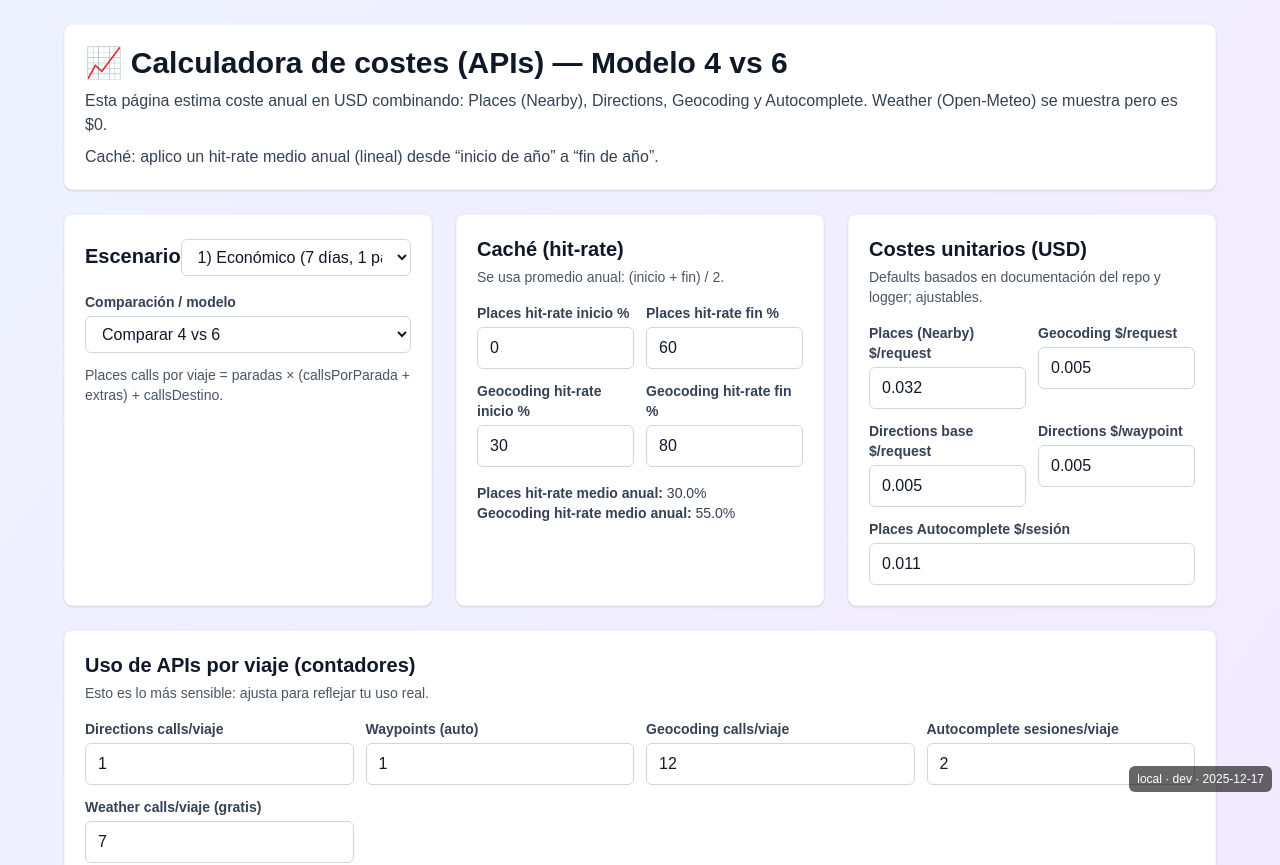
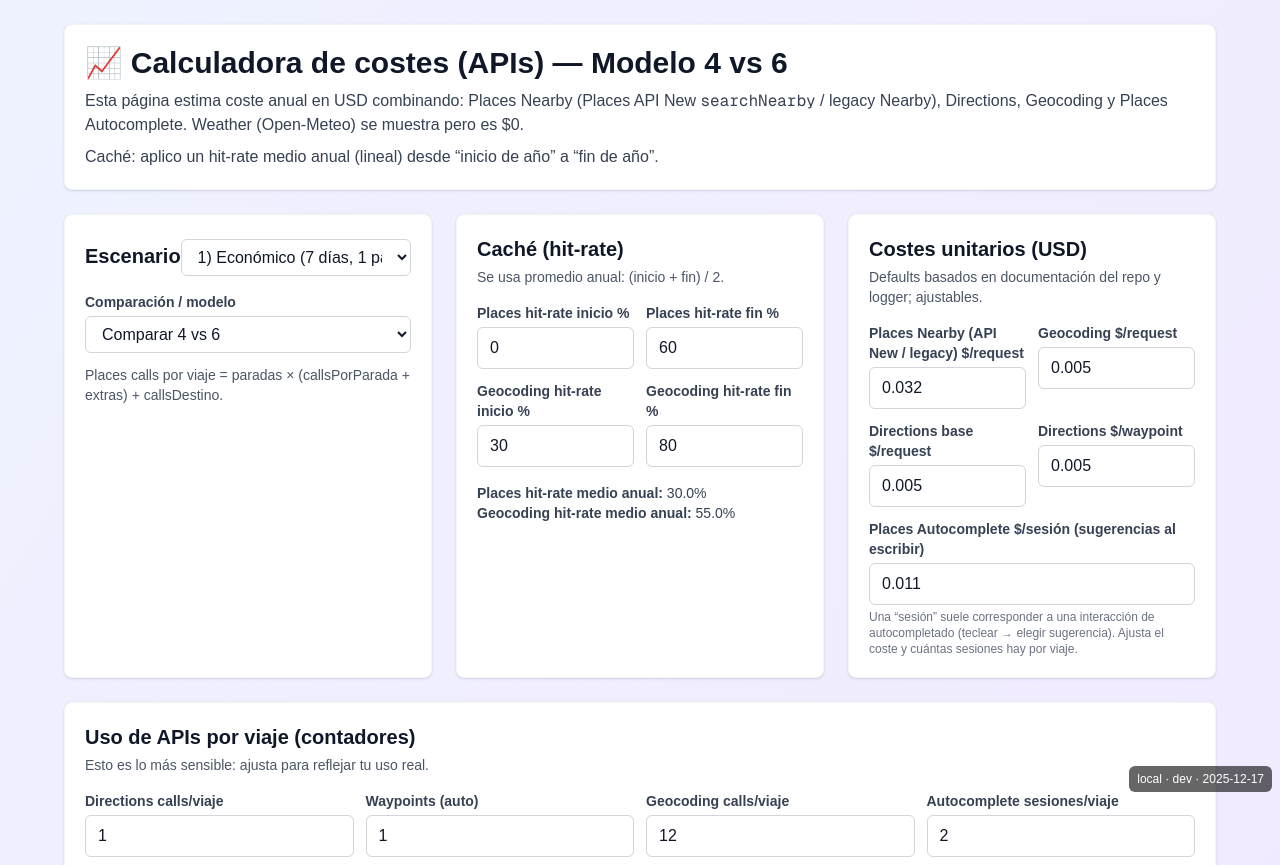
Before and after one commit to caracolazefiro-sketch/CaraColaViajes, a Next.js app: page /cost-calculator in a window 1280 px wide. Shown: the top 865 px of the page. Built offline with nearby package versions, Linux system fonts and the light colour scheme.

Commit message:
Clarify Places API New and Autocomplete in cost calculator

```diff
--- a/app/cost-calculator/page.tsx
+++ b/app/cost-calculator/page.tsx
@@ -264,7 +264,8 @@ export default function CostCalculatorPage() {
         <div className={card}>
           <h1 className="text-3xl font-bold text-gray-900">📈 Calculadora de costes (APIs) — Modelo 4 vs 6</h1>
           <p className="text-gray-700 mt-2">
-            Esta página estima coste anual en USD combinando: Places (Nearby), Directions, Geocoding y Autocomplete.
+            Esta página estima coste anual en USD combinando: Places Nearby (Places API New <code className="font-mono">searchNearby</code> / legacy Nearby), Directions,
+            Geocoding y Places Autocomplete.
             Weather (Open-Meteo) se muestra pero es $0.
           </p>
           <p className="text-gray-700 mt-2">
@@ -422,7 +423,7 @@ export default function CostCalculatorPage() {
             <p className="text-sm text-gray-600 mt-1">Defaults basados en documentación del repo y logger; ajustables.</p>
             <div className="mt-4 grid grid-cols-2 gap-3">
               <div>
-                <div className={label}>Places (Nearby) $/request</div>
+                <div className={label}>Places Nearby (API New / legacy) $/request</div>
                 <input
                   className={input}
                   value={String(costs.placesUsdPerRequest)}
@@ -454,7 +455,7 @@ export default function CostCalculatorPage() {
                 />
               </div>
               <div className="col-span-2">
-                <div className={label}>Places Autocomplete $/sesión</div>
+                <div className={label}>Places Autocomplete $/sesión (sugerencias al escribir)</div>
                 <input
                   className={input}
                   value={String(costs.placesAutocompleteUsdPerSession)}
@@ -462,6 +463,9 @@ export default function CostCalculatorPage() {
                     setCosts((c) => ({ ...c, placesAutocompleteUsdPerSession: clamp(toNum(e.target.value, c.placesAutocompleteUsdPerSession), 0, 10) }))
                   }
                 />
+                <div className="mt-1 text-xs text-gray-500">
+                  Una “sesión” suele corresponder a una interacción de autocompletado (teclear → elegir sugerencia). Ajusta el coste y cuántas sesiones hay por viaje.
+                </div>
               </div>
             </div>
           </div>
@@ -533,6 +537,7 @@ export default function CostCalculatorPage() {
                     <div className="text-gray-700">calls: {m.breakdown.places.calls}</div>
                     <div className="text-gray-700">paid (esperado): {m.breakdown.places.paidCalls.toFixed(2)}</div>
                     <div className="text-gray-900 font-semibold">cost: {formatUsd(m.breakdown.places.costUsd)}</div>
+                    <div className="text-xs text-gray-500 mt-1">(Nearby Search / API New searchNearby)</div>
                   </div>
 
                   <div className="rounded border border-gray-200 bg-gray-50 p-3">
```
